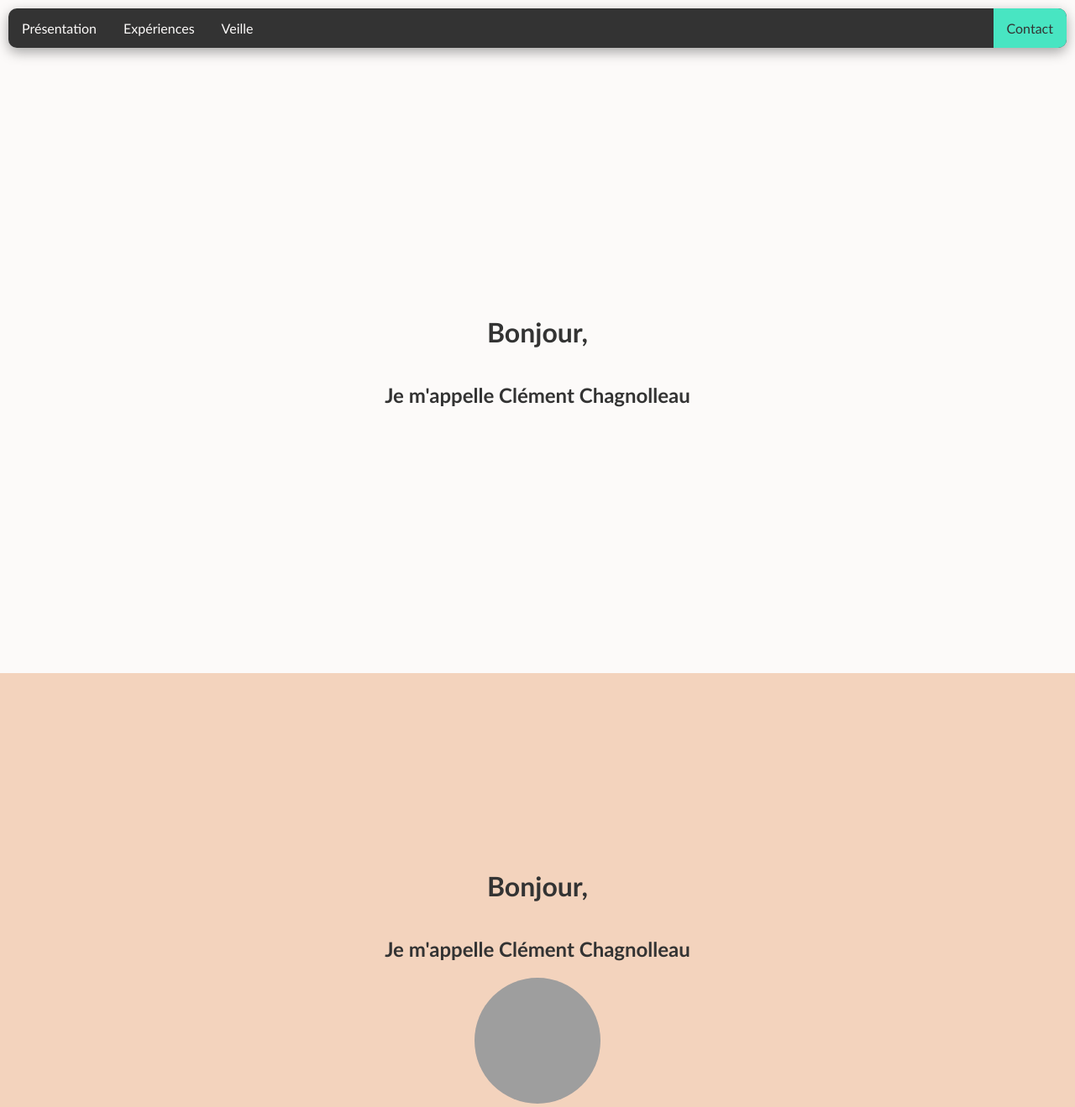
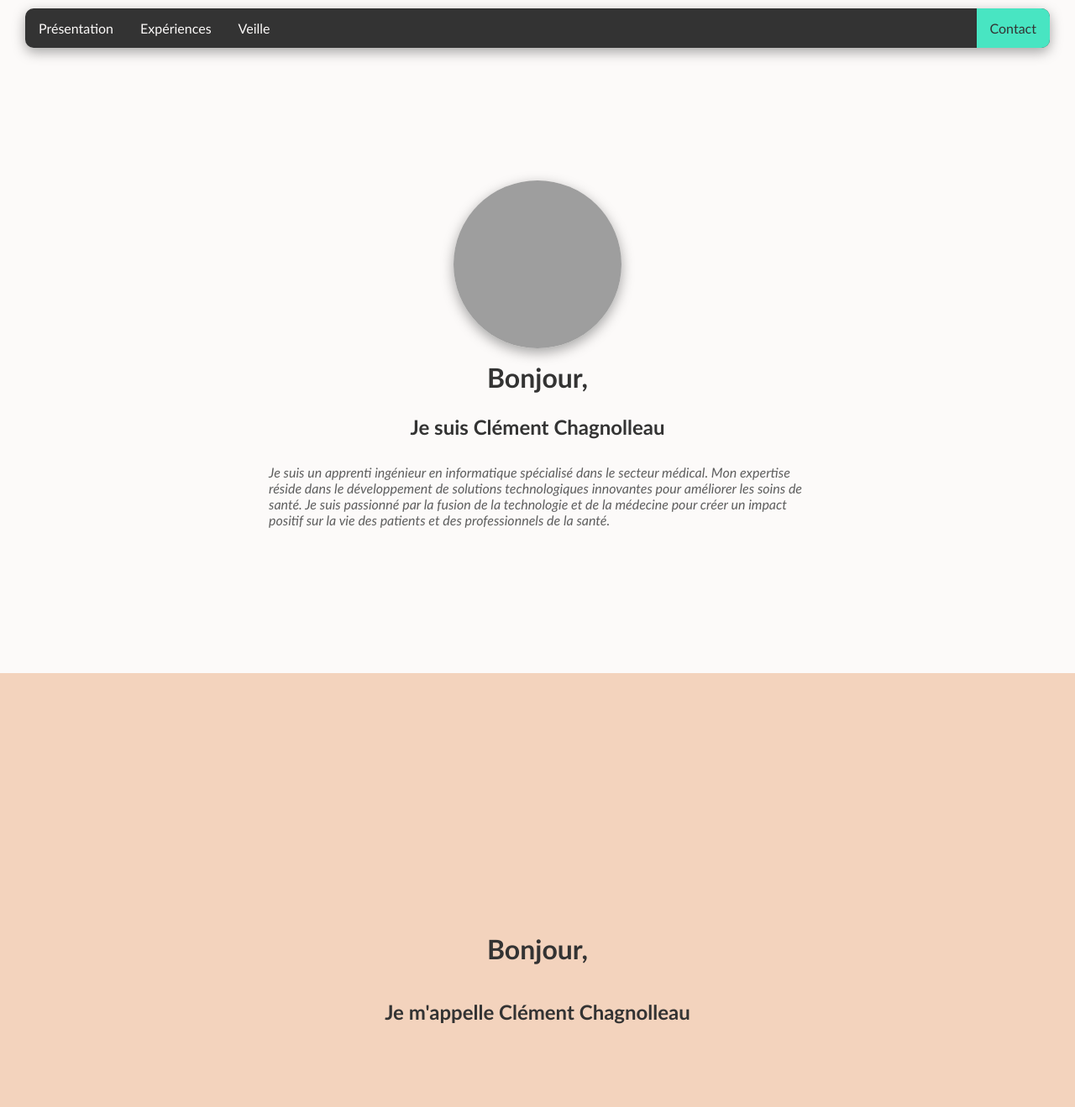
Before and after one commit to DriftKing-DK/kob-website, a plain HTML site: page index.html in a window 1280 px wide. Shown: the top 1319 px of the page at 84% size. Drawn offline with Linux system fonts and the light colour scheme; grey boxes are pictures that could not be loaded.

Commit message:
Adding presentation part.

```diff
--- a/index.html
+++ b/index.html
@@ -11,25 +11,26 @@
     <div class="navbar">
         <ul>
             <li><a href="#presentation">Présentation</a></li>
-            <li><a href="#experiences">Expériences</a></li>
+            <li><a href="#entreprise">Expériences</a></li>
             <li><a href="#veille">Veille</a></li>
             <li style="float:right"><a class="active" href="#contact">Contact</a></li>
         </ul>
     </div>
-        <div class="container">
+        <div class="container"  id="presentation">
+            <div class="subcontainer presentation">
+                <img class="profile_img" src="me.png" alt="photo of me" title="photo of me" >
+                <h1>Bonjour,</h1>
+                <h2>Je suis Clément Chagnolleau</h2>
+                <p>Je suis un apprenti ingénieur en informatique spécialisé dans le secteur médical. Mon expertise réside dans le développement de solutions technologiques innovantes pour améliorer les soins de santé. Je suis passionné par la fusion de la technologie et de la médecine pour créer un impact positif sur la vie des patients et des professionnels de la santé. </p>
+            </div>
+        </div>
+        <div class="container realisations" id="realisations">
             <div class="subcontainer">
                 <h1>Bonjour,</h1>
                 <h2>Je m'appelle Clément Chagnolleau</h2>
             </div>
         </div>
-        <div class="container presentation" id="presentation">
-            <div class="subcontainer">
-                <h1>Bonjour,</h1>
-                <h2>Je m'appelle Clément Chagnolleau</h2>
-                <img class="profile_img" src="me.png" alt="photo of me" title="photo of me" >
-            </div>
-        </div>
-        <div class="container experiences" id="experiences">
+        <div class="container entreprise" id="entreprise">
             <div class="subcontainer">
                 <h1>Bonjour,</h1>
                 <h2>Je m'appelle Clément Chagnolleau</h2>
--- /dev/null
+++ b/navbar.css
@@ -0,0 +1,37 @@
+.navbar
+{
+    width: calc(100vw - 60px);
+    margin: 10px auto;
+    position: -webkit-sticky;
+    position: sticky;
+    top: 0px;
+}
+
+ul {
+    list-style-type: none;
+    padding: 0;
+    overflow: hidden;
+    background-color: var(--dark);
+    border-radius: var(--border-radius);
+    box-shadow: rgba(0, 0, 0, 0.35) 0px 5px 15px;
+    margin:0;
+    border:none;
+}
+
+li {
+    float: left;
+    border:none;
+}
+
+li a {
+    display: block;
+    color: var(--light);
+    text-align: center;
+    padding: 14px 16px;
+    text-decoration: none;
+}
+
+.active {
+    color: var(--dark);
+    background-color: var(--green);
+}
--- a/style.css
+++ b/style.css
@@ -1,3 +1,5 @@
+@import "navbar.css";
+
 :root {
     --dark: #333333;
     --light: #FCFAF9;
@@ -34,45 +36,39 @@ body {
     height: 100%;
 }
 
-.navbar
+.presentation
 {
-    width: calc(100vw - 20px);
-    margin: 10px auto;
-    position: -webkit-sticky;
-    position: sticky;
-    top: 10px;
+    width:50%;
+    margin: 0 auto;
 }
 
-ul {
-    list-style-type: none;
-    padding: 0;
-    overflow: hidden;
-    background-color: var(--dark);
-    border-radius: var(--border-radius);
-    box-shadow: rgba(0, 0, 0, 0.35) 0px 5px 15px;
-    margin:0;
-    border:none;
+.presentation h1 {
+    font-size: 2rem;
+    margin: 15px;
 }
 
-li {
-    float: left;
-    border:none;
+.presentation h2 {
+    font-size: 1.5rem;
+    margin: 10px;
 }
 
-li a {
-    display: block;
-    color: var(--light);
-    text-align: center;
-    padding: 14px 16px;
-    text-decoration: none;
+.presentation p {
+    font-size: 1rem;
+    margin-top: 20px;
+    color: var(--grey);
+    font-style: italic;
 }
 
-.active {
-    color: var(--dark);
-    background-color: var(--green);
+.presentation .profile_img {
+
+    border-radius: 50%;
+    box-shadow: rgba(0, 0, 0, 0.35) 0px 5px 15px;
+    width: 200px;
+    height: 200px;
 }
 
-.presentation {
+
+.realisations {
     background-color: var(--pink);
 }
 
@@ -88,11 +84,3 @@ li a {
     background-color: var(--dark);
     color: var(--green);
 }
-
-.profile_img {
-
-    border-radius: 50%;
-    width: 150px;
-    height: 150px;
-
-}
```
Also changed, not shown: 2 other files.
